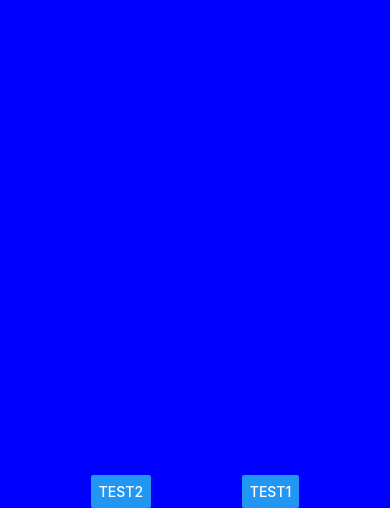
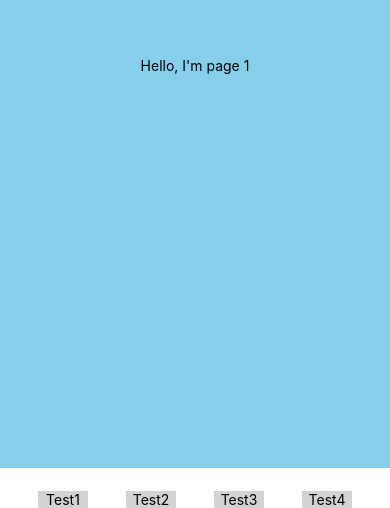
Before and after one commit to Capstone-Projects-2022-Spring/project-kinderkitchen, a React Native app in the folder kinderkitchen/: screen /Test1 in a window 390 px wide. Shown: the part 336-844 px from the top of the page. Built offline with nearby package versions, Linux system fonts and the light colour scheme.

Commit message:
Created MyNavMenu.js for navigation menu
- Finished Skeleton Code for MyNavMenu.js
- Cleaned up code

```diff
--- a/kinderkitchen/nav-bar/MyNavMenu.js
+++ b/kinderkitchen/nav-bar/MyNavMenu.js
@@ -0,0 +1,68 @@
+import React from "react";
+import { View, StyleSheet, Text } from "react-native";
+import { useNavigation } from "@react-navigation/native";
+import { TouchableHighlight } from "react-native-gesture-handler";
+
+import LoginScreen from "../screens/LoginScreen";
+
+const MyNavMenu = () => {
+  const navigation = useNavigation();
+
+  return (
+    <View style={styles.navmenu}>
+      <TouchableHighlight
+        style={styles.touchable}
+        onPress={() => navigation.navigate("Test1")}
+        underlayColor="limegreen"
+      >
+        <Text>Test1</Text>
+      </TouchableHighlight>
+
+      <TouchableHighlight
+        style={styles.touchable}
+        onPress={() => navigation.navigate("Test2")}
+        underlayColor="limegreen"
+      >
+        <Text>Test2</Text>
+      </TouchableHighlight>
+
+      <TouchableHighlight
+        style={styles.touchable}
+        onPress={() => alert("I am a placeholder")}
+        underlayColor="limegreen"
+      >
+        <Text>Test3</Text>
+      </TouchableHighlight>
+
+      <TouchableHighlight
+        style={styles.touchable}
+        onPress={() => {
+          alert("I will return to login screen for now");
+          navigation.navigate(LoginScreen);
+        }}
+        underlayColor="limegreen"
+      >
+        <Text>Test4</Text>
+      </TouchableHighlight>
+    </View>
+  );
+};
+
+const styles = StyleSheet.create({
+  navmenu: {
+    flex: 0.05,
+    backgroundColor: "#fff",
+    flexDirection: "row",
+    justifyContent: "space-evenly",
+    alignItems: "flex-end",
+  },
+  touchable: {
+    flex: 1,
+    backgroundColor: "lightgray",
+    justifyContent: "center",
+    alignItems: "center",
+    width: 50,
+  },
+});
+
+export default MyNavMenu;
--- a/kinderkitchen/routes/MyStack.js
+++ b/kinderkitchen/routes/MyStack.js
@@ -1,8 +1,10 @@
+import React from "react";
 import { createStackNavigator } from "@react-navigation/stack";
-import React from "react";
+
 import LoginScreen from "../screens/LoginScreen";
 import Test1 from "../screens/Test1";
 import Test2 from "../screens/Test2";
+
 const Stack = createStackNavigator();
 
 const MyStack = () => {
--- a/kinderkitchen/screens/Test1.js
+++ b/kinderkitchen/screens/Test1.js
@@ -1,23 +1,29 @@
 import React from "react";
-import { View, StyleSheet, Button } from "react-native";
+import { View, StyleSheet, Text } from "react-native";
 
-const Test1 = ({ navigation }) => {
+import MyNavMenu from "../nav-bar/MyNavMenu";
+
+const Test1 = () => {
   return (
     <View style={styles.container}>
-      <Button title="Test2" onPress={() => navigation.navigate("Test2")} />
-      <Button title="Test1" onPress={() => navigation.navigate("Test1")} />
+      <View style={styles.body}>
+        <Text>Hello, I'm page 1</Text>
+      </View>
+      <MyNavMenu />
     </View>
   );
 };
 
 const styles = StyleSheet.create({
+  body: {
+    flex: 1,
+    justifyContent: "center",
+    alignItems: "center",
+  },
   container: {
-    backgroundColor: "blue",
+    backgroundColor: "skyblue",
     flex: 1,
-    flexDirection: "row",
-
-    justifyContent: "space-evenly",
-    alignItems: "flex-end",
+    justifyContent: "center",
   },
 });
 
--- a/kinderkitchen/screens/Test2.js
+++ b/kinderkitchen/screens/Test2.js
@@ -1,23 +1,29 @@
 import React from "react";
-import { View, StyleSheet, Button } from "react-native";
+import { View, StyleSheet, Text } from "react-native";
 
-const Test2 = ({ navigation }) => {
+import MyNavMenu from "../nav-bar/MyNavMenu";
+
+const Test2 = () => {
   return (
     <View style={styles.container}>
-      <Button title="Test2" onPress={() => navigation.navigate("Test2")} />
-      <Button title="Test1" onPress={() => navigation.navigate("Test1")} />
+      <View style={styles.body}>
+        <Text>Hello, I'm page 2</Text>
+      </View>
+      <MyNavMenu />
     </View>
   );
 };
 
 const styles = StyleSheet.create({
+  body: {
+    flex: 1,
+    justifyContent: "center",
+    alignItems: "center",
+  },
   container: {
-    backgroundColor: "gold",
+    backgroundColor: "seagreen",
     flex: 1,
-    flexDirection: "row",
-
-    justifyContent: "space-evenly",
-    alignItems: "flex-end",
+    justifyContent: "center",
   },
 });
 
```
Also changed, not shown: kinderkitchen/App.js (+0 -58 lines), kinderkitchen/screens/LoginScreen.js (+5 -4 lines).
